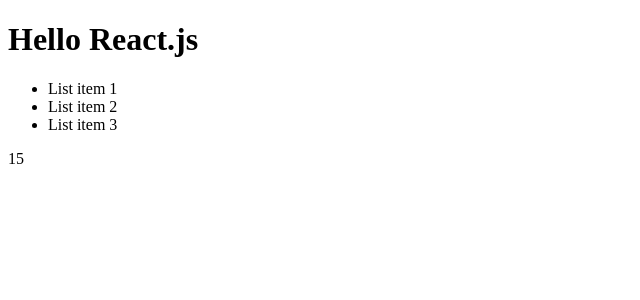
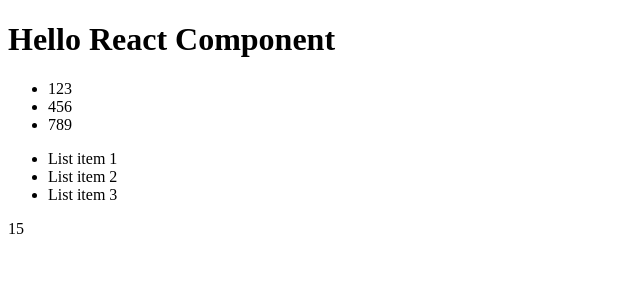
Before and after one commit to LevVaschenko/fake-shop-fail, a React (Create React App) app: page / in a window 1280 px wide. Shown: the top 300 px of the page, without its empty margins (0-640 px from the left). Built offline with nearby package versions, Linux system fonts and the light colour scheme.

Commit message:
added React Component Title1

```diff
--- a/src/App.tsx
+++ b/src/App.tsx
@@ -1,7 +1,10 @@
 import React from "react"
 
-// with jsx
-const title = <h1>Hello React.js</h1>
+// React Element (with jsx)
+// const title = <h1>Hello React.js</h1>
+
+// without jsx
+// const title = React.createElement('h1', null, 'React')
 
 const list = (
     <ul>
@@ -11,13 +14,28 @@
     </ul>
 )
 
-// without jsx
-// const title = React.createElement('h1', null, 'React')
+
+
+// React Component
+const Title = () => <h1>Hello React Component</h1>
+
+const Title1 = () =>  {
+    return (
+        <ul>
+            <li>123</li>
+            <li>456</li>
+            <li>789</li>
+        </ul>
+    )
+}
+
 
 function App() {
     return (
         <div className="App">
-            {title} {list} {10+5}
+            <Title/>
+            <Title1/>
+            {list} {10+5}
         </div> )
 }
 
```
